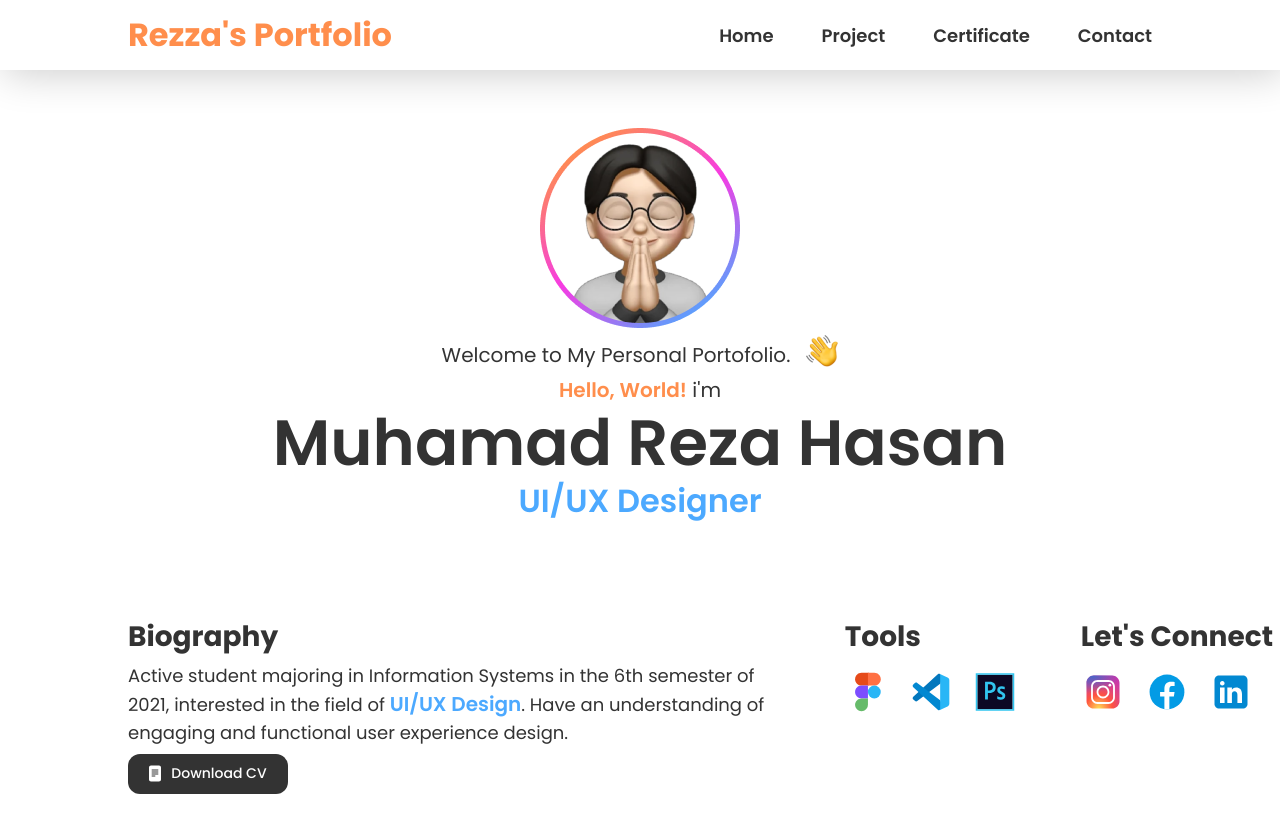
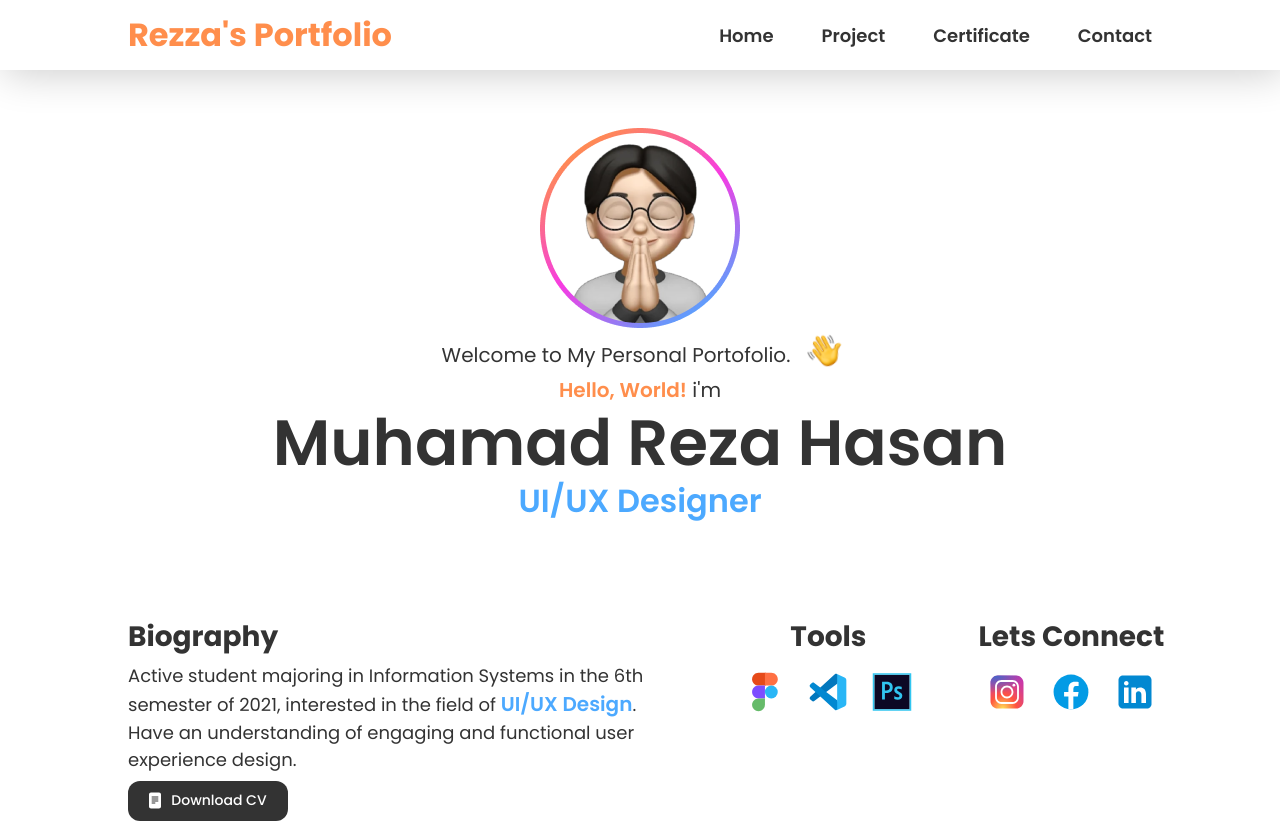
Before and after one commit to rezzzahasan/rezzzahasan.github.io, a plain HTML site: page index.html in a window 1280 px wide. Shown: the top 824 px of the page. Drawn offline with nearby package versions, Linux system fonts and the light colour scheme.

Commit message:
menambahkan javascript

```diff
--- a/index.html
+++ b/index.html
@@ -67,11 +67,10 @@
             </svg>Download CV</button>
             </a>
         </div>
-
       </div>
       <div class="sub-container">
         <div class="tools">
-          <h1>Tools</h1>
+          <h1 style="text-align: center;">Tools</h1>
           <div class="tools-icon">
             <img src="img/figma.svg" alt="" class="sm-icon" />
             <img
@@ -83,7 +82,7 @@
           </div>
         </div>
         <div class="tools">
-          <h1 style="white-space: nowrap">Let's Connect</h1>
+          <h1 style="text-wrap: nowrap ;">Lets Connect</h1>
           <div class="tools-icon">
             <a href=""
               ><img src="img/instagram.svg" alt="" class="sm-icon"
@@ -232,6 +231,8 @@
     >
       &copy; 2024 Create By Reza Hasan
     </p>
+    <script src="https://ajax.googleapis.com/ajax/libs/jquery/2.1.4/jquery.min.js">
+    </script>
     <script src="script.js"></script>
   </body>
 </html>
--- a/script.js
+++ b/script.js
@@ -3,3 +3,25 @@ const menuList = document.getElementById("menu-list");
 menuIcon.addEventListener("click", () => {
   menuList.classList.toggle("hidden");
 });
+
+// Parallax
+$(window).on("load", function () {
+  $(".biography").addClass("view");
+  $(".sub-container").addClass("view");
+});
+
+$(window).scroll(function () {
+  let wScroll = $(this).scrollTop();
+  if (wScroll > $(".project").offset().top - 400) {
+    {
+      $(".project-card").each(function (i) {
+        setTimeout(function () {
+          $(".project-card").eq(i).addClass("view");
+        }, 300 * (i + 1));
+      });
+    }
+  }
+  if (wScroll > $(".certificate-container").offset().top - 400) {
+    $(".certificate-container").addClass("view");
+  }
+});
--- a/style.css
+++ b/style.css
@@ -141,7 +141,7 @@ section {
 .biography {
   display: flex;
   flex-direction: column;
-  width: 100%;
+  width: 60%;
   gap: 8px;
 }
 a {
@@ -179,7 +179,7 @@ a {
 .sub-container {
   display: flex;
   gap: 64px;
-  width: 30%;
+  width: 40%;
   align-content: center;
 }
 .tools {
@@ -194,7 +194,7 @@ a {
 .tools-icon {
   display: flex;
   gap: 20px;
-  justify-content: flex-start;
+  justify-content: center;
 }
 .social-media {
   display: flex;
@@ -293,6 +293,7 @@ a {
   }
   .sub-container {
     justify-content: center;
+    width: 100%;
   }
   .btn-info {
     justify-content: center;
@@ -339,6 +340,7 @@ a {
   }
   .menu-icon {
     display: flex;
+    transition: 2s;
   }
   section {
     padding: 32px 32px;
@@ -419,9 +421,25 @@ a {
 }
 
 /* Animation */
+.project-card,
+.biography,
+.sub-container,
+.certificate-container {
+  opacity: 0;
+  transform: translate(0, -25px);
+  transition: 1.5s;
+}
+
+.biography.view,
+.sub-container.view,
+.project-card.view,
+.certificate-container.view {
+  opacity: 1;
+  transform: translate(0, 0);
+}
 .wave {
   animation-name: wave-animation;
-  animation-duration: 2.5s; /* Change to speed up or slow down */
+  animation-duration: 2s; /* Change to speed up or slow down */
   animation-iteration-count: infinite; /* Never stop waving :) */
   transform-origin: 70% 70%;
   display: inline-block;
```
